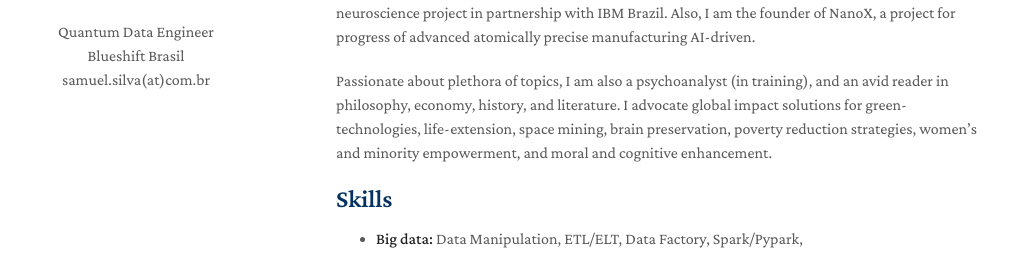
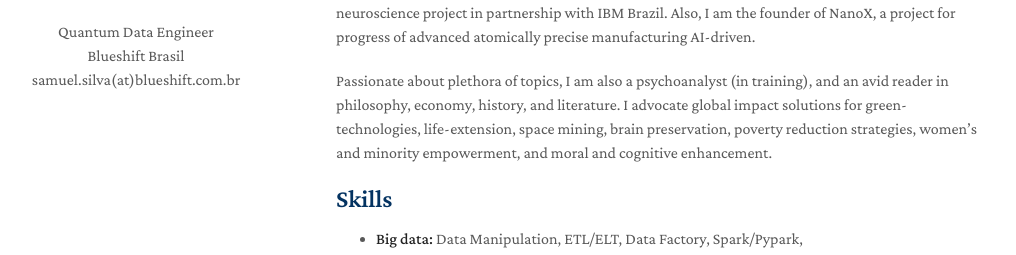
Before and after one commit to samuelfernandofs/samuel.fernando, a Jekyll site: the page built from index.md, in a window 1280 px wide. Shown: the part 224-479 px from the top of the page, without its empty margins (134-1150 px from the left). Built offline with Jekyll 4.4.1, drawn with Linux system fonts in a browser that asks for light colours; nearby versions of some CDN libraries; a style sheet for code colours, icons or effects is not loaded; our own code applies the rules of GitHub Pages for plain Markdown files.

Commit message:
Update _config.yml
Signed-off-by: Samuel Fernando <80293152+samuelfernandos@users.noreply.github.com>

```diff
--- a/_config.yml
+++ b/_config.yml
@@ -1,7 +1,7 @@
 title: Samuel Fernando
 position: Quantum Data Engineer
 affiliation: Blueshift Brasil
-email: samuel.silva(at)com.br
+email: samuel.silva(at)blueshift.com.br
 keywords: minimal academic
 google_scholar: https://scholar.google.com/
 github_link: https://github.com/samfernano
```
